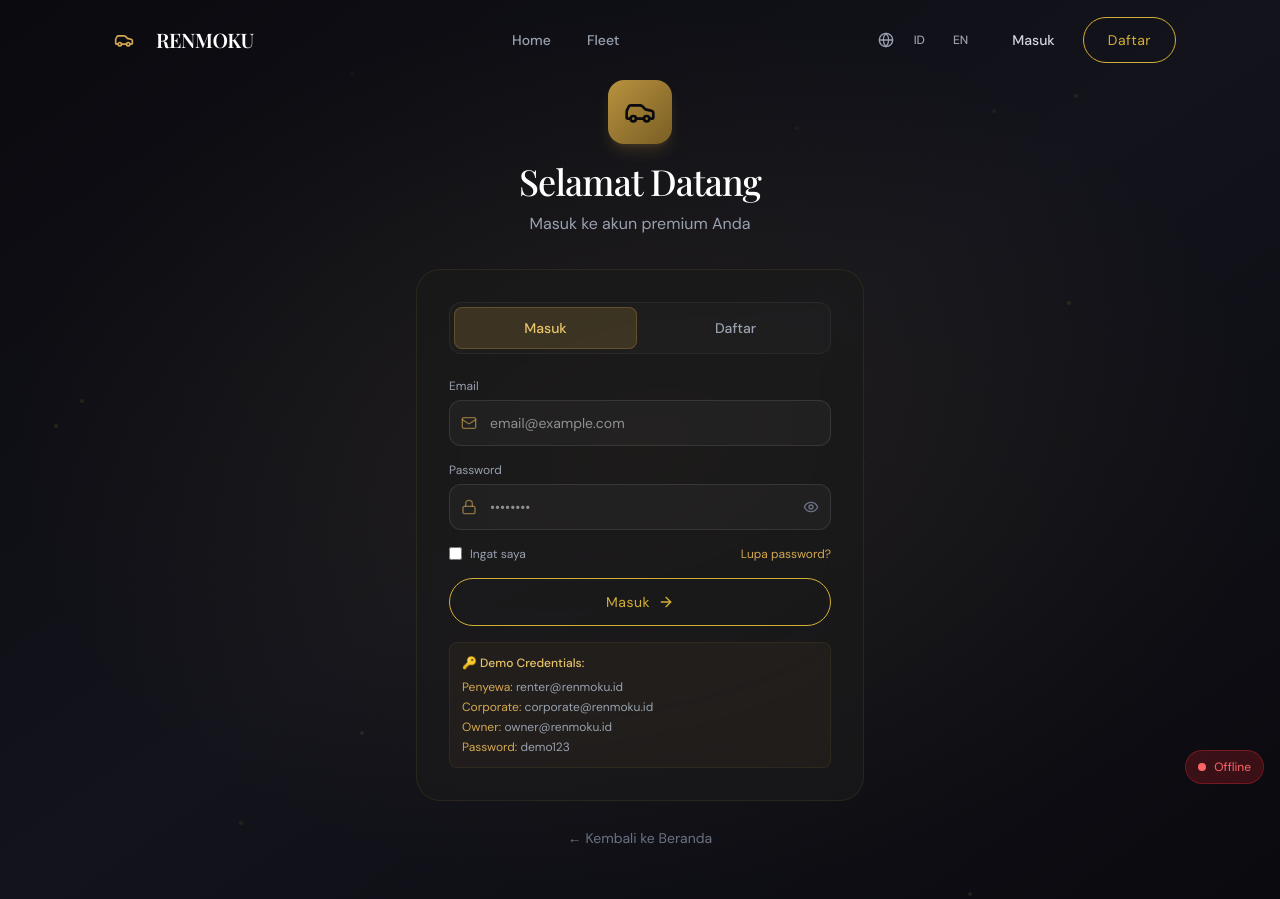
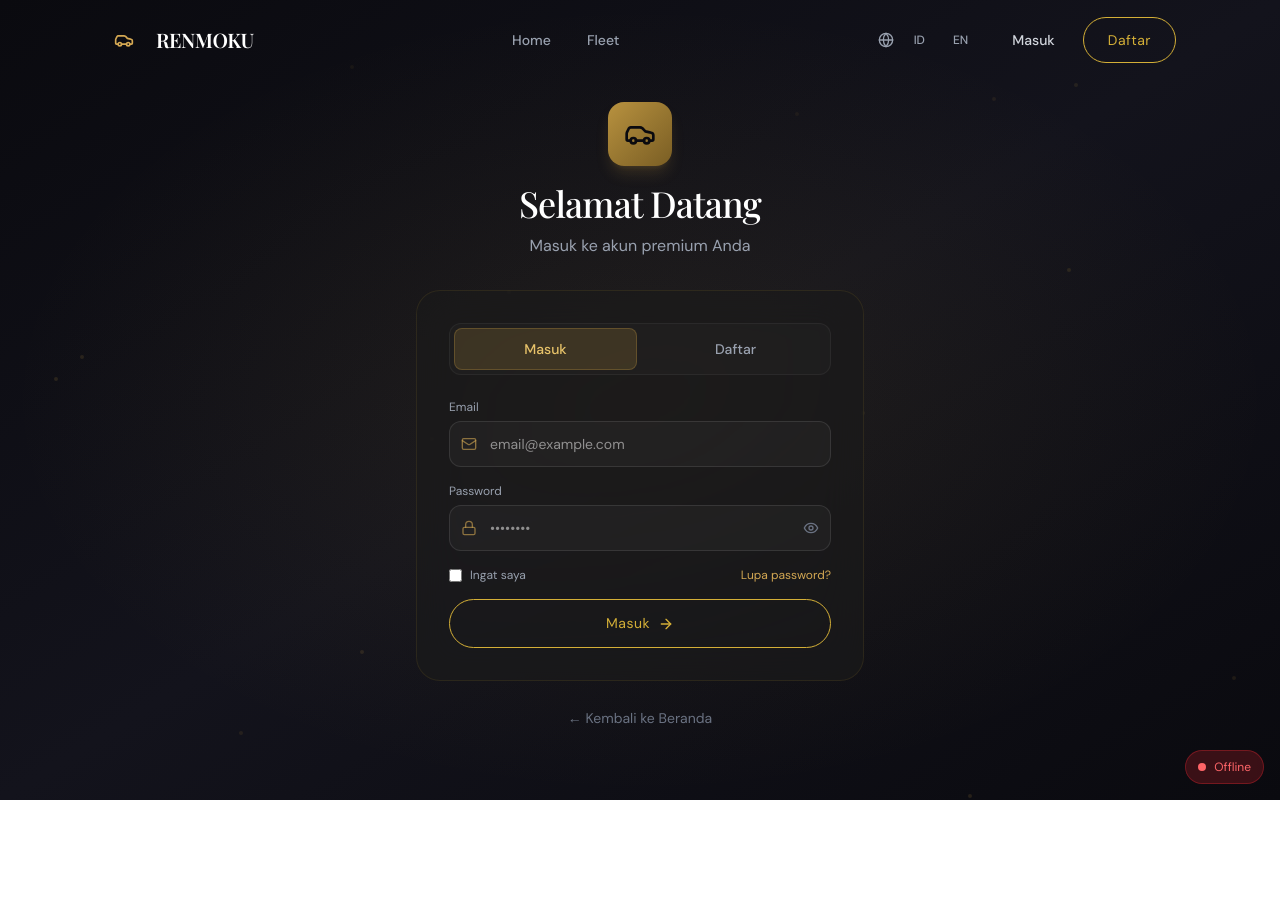
Before and after one commit to Blesiongne5758/Renmoku, a React (Vite) app: page / in a window 1280 px wide. Both pictures are taken after a click on the button "Masuk". After the commit the page ends 800 px from the top, so only its background shows below. Built offline with nearby package versions, Linux system fonts and the light colour scheme.

Commit message:
Hide demo credentials on login screen

```diff
--- a/src/pages/AuthPage.tsx
+++ b/src/pages/AuthPage.tsx
@@ -45,7 +45,7 @@ export default function AuthPage() {
         setCurrentPage('dashboard');
       }, 1000);
     } else {
-      setError('Email atau password salah. Gunakan demo credentials.');
+      setError('Email atau password salah. Periksa kembali data yang Anda masukkan.');
     }
   };
 
@@ -262,16 +262,6 @@ export default function AuthPage() {
                 )}
               </motion.button>
 
-              {/* Demo Credentials */}
-              <div className="mt-4 p-3 rounded-lg bg-gold-500/5 border border-gold-500/10">
-                <p className="text-xs text-gold-300 font-medium mb-2">🔑 Demo Credentials:</p>
-                <div className="space-y-1 text-xs text-gray-400">
-                  <p><span className="text-gold-400">Penyewa:</span> renter@renmoku.id</p>
-                  <p><span className="text-gold-400">Corporate:</span> corporate@renmoku.id</p>
-                  <p><span className="text-gold-400">Owner:</span> owner@renmoku.id</p>
-                  <p><span className="text-gold-400">Password:</span> demo123</p>
-                </div>
-              </div>
             </motion.form>
           )}
 
```
Also changed, not shown: 3 other files (tests, documents, lock files or other folders).
